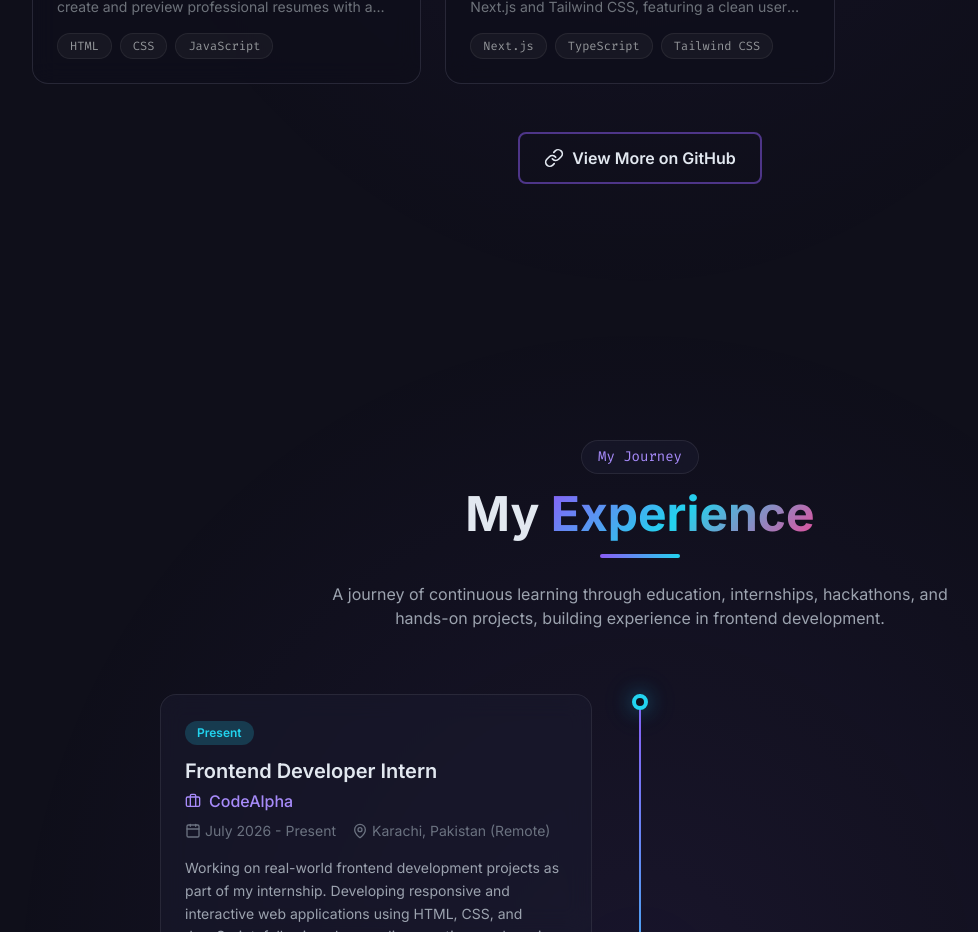
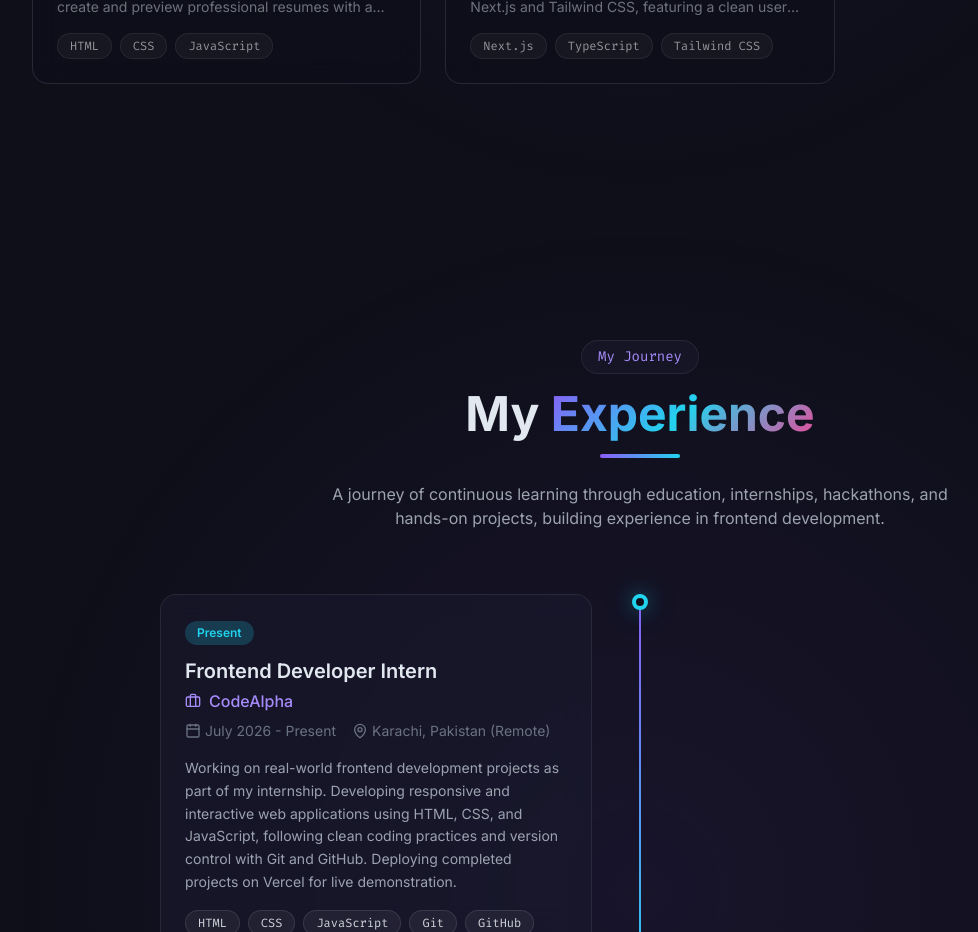
Before and after one commit to khansatanveer/Personal-Portfolio, a Next.js app: page / in a window 1280 px wide. Shown: the part 4660-5592 px from the top of the page, without its empty margins (0-978 px from the left). Built offline with nearby package versions, Linux system fonts and the light colour scheme.

Commit message:
first commit
Removed the 'View more' button and its associated animation.

```diff
--- a/src/components/Projects.tsx
+++ b/src/components/Projects.tsx
@@ -251,23 +251,8 @@ export default function Projects() {
             ))}
           </div>
 
-          {/* View more button */}
-          <motion.div
-            initial={{ opacity: 0, y: 20 }}
-            animate={isInView ? { opacity: 1, y: 0 } : {}}
-            transition={{ delay: 0.8 }}
-            className="text-center mt-12"
-          >
-            <a
-              href="https://github.com/khansatanveer"
-              target="_blank"
-              rel="noopener noreferrer"
-              className="btn-secondary inline-flex items-center gap-2 group"
-            >
-              <LinkIcon className="w-5 h-5" />
-              View More on GitHub
-            </a>
-          </motion.div>
+
+
         </motion.div>
       </div>
     </section>
```
